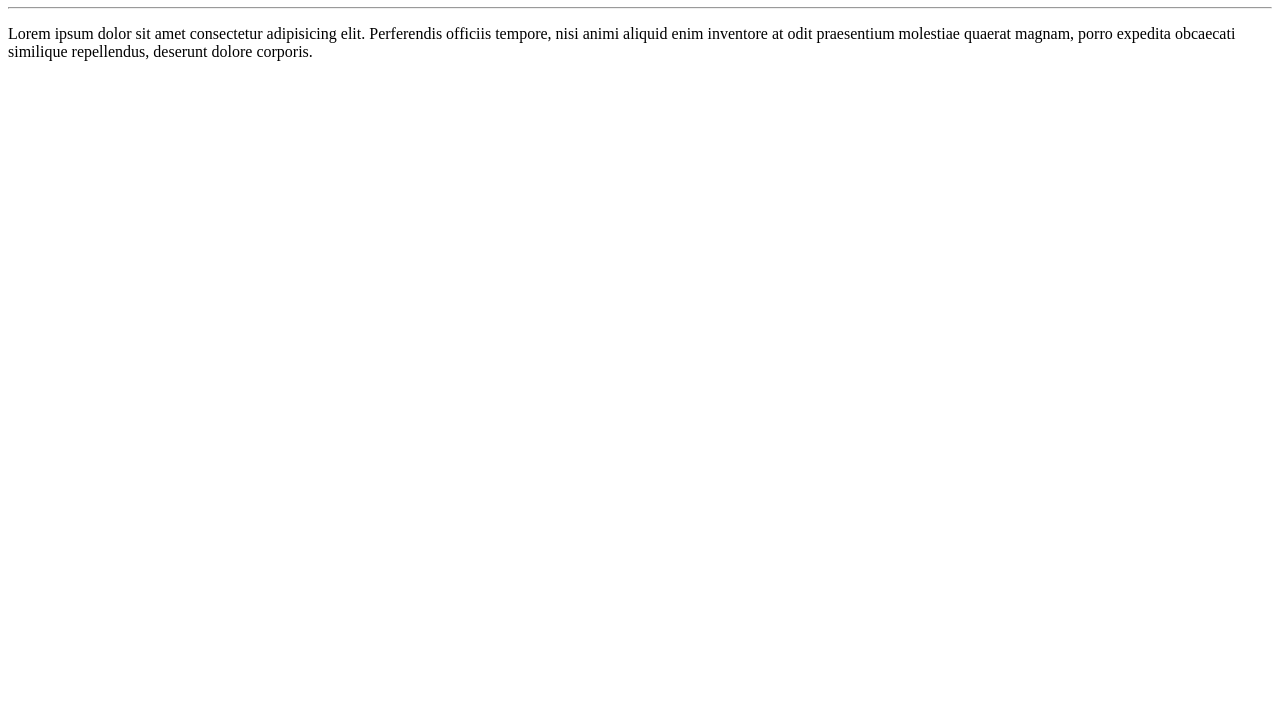
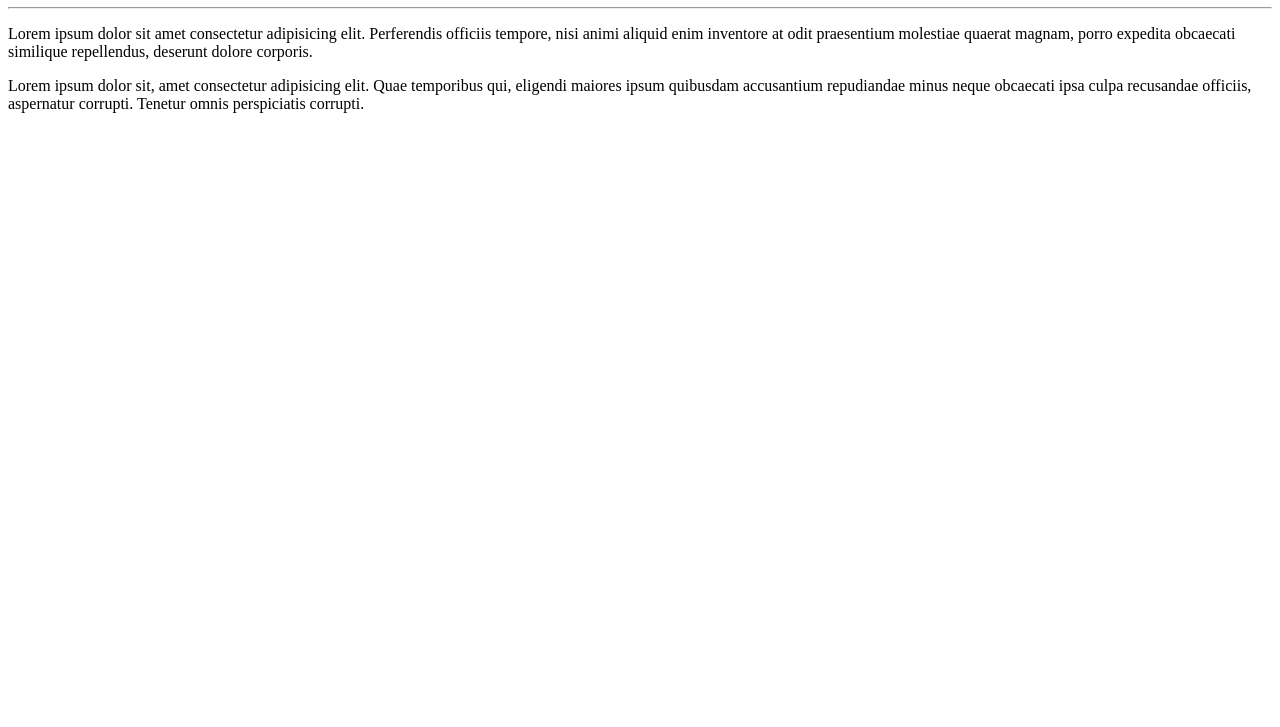
Before and after one commit to MauricioMMessa/Ola-Mundo, a plain HTML site: page site-exemplo/index.html in a window 1280 px wide. Shown: the part 73-800 px from the top of the page. Drawn offline with Linux system fonts and the light colour scheme.

Commit message:
Adicionei um parágrafo

```diff
--- a/site-exemplo/index.html
+++ b/site-exemplo/index.html
@@ -10,5 +10,6 @@
     <h1>Olá, Mundo!</h1>
     <hr>
     <p>Lorem ipsum dolor sit amet consectetur adipisicing elit. Perferendis officiis tempore, nisi animi aliquid enim inventore at odit praesentium molestiae quaerat magnam, porro expedita obcaecati similique repellendus, deserunt dolore corporis.</p>
+    <p>Lorem ipsum dolor sit, amet consectetur adipisicing elit. Quae temporibus qui, eligendi maiores ipsum quibusdam accusantium repudiandae minus neque obcaecati ipsa culpa recusandae officiis, aspernatur corrupti. Tenetur omnis perspiciatis corrupti.</p>
 </body>
 </html>
```
